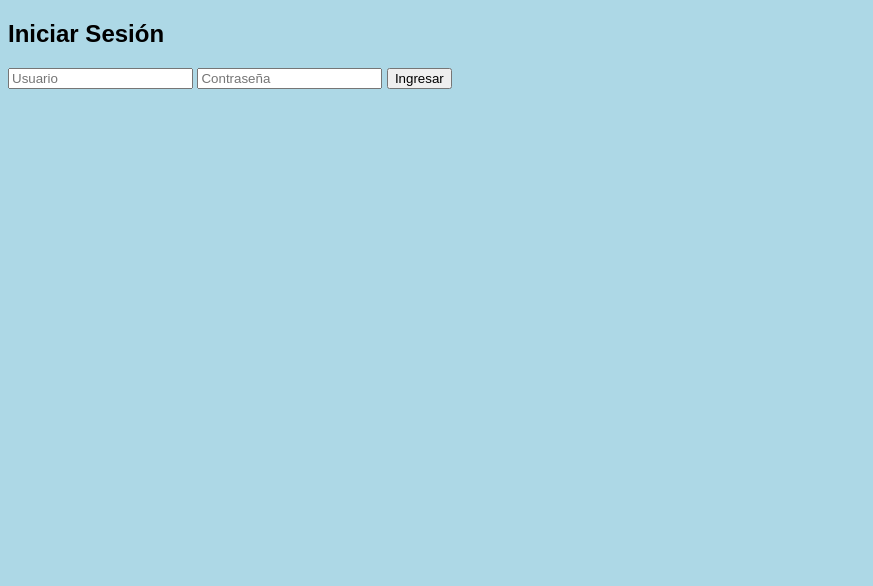
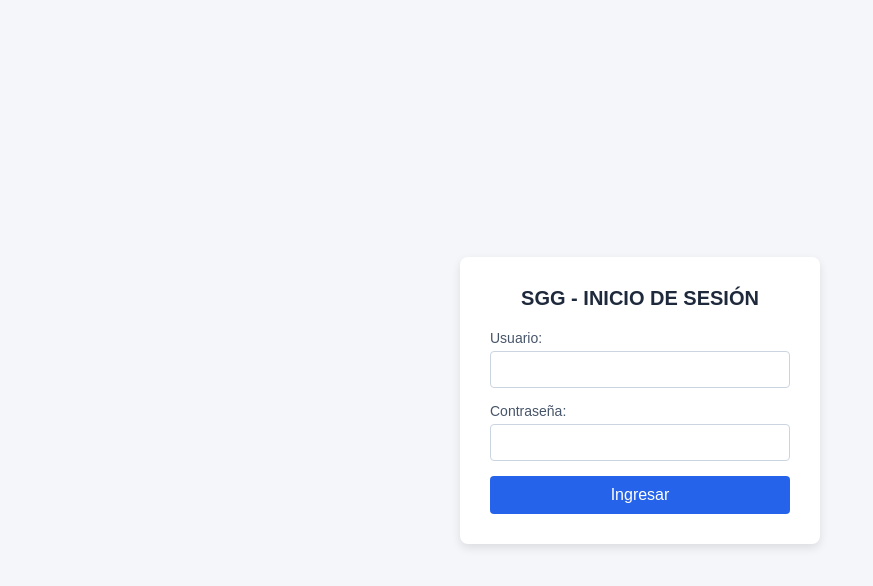
Before and after one commit to ayelensalazar013-hue/AyelenSalazar_Act12-PI1, a plain HTML site: page index.html in a window 1280 px wide. Shown: the whole page, without its empty margins (0-873 px from the left). Drawn offline with Linux system fonts and the light colour scheme.

Commit message:
Primer cambio realizado

```diff
--- a/CSS/style.css
+++ b/CSS/style.css
@@ -1,4 +1,63 @@
+* {
+  box-sizing: border-box;
+  margin: 0;
+  padding: 0;
+}
+
 body {
-  background-color: lightblue;
-  font-family: sans-serif;
+  font-family: Arial, sans-serif;
+  background-color: #f4f6f9;
+  display: flex;
+  justify-content: center;
+  align-items: center;
+  height: 100vh;
 }
+
+.login-container {
+  background-color: #ffffff;
+  padding: 30px;
+  border-radius: 8px;
+  box-shadow: 0 4px 10px rgba(0, 0, 0, 0.1);
+  width: 100%;
+  max-width: 360px;
+}
+
+h1 {
+  font-size: 20px;
+  color: #1e293b;
+  margin-bottom: 20px;
+  text-align: center;
+}
+
+.input-group {
+  margin-bottom: 15px;
+}
+
+label {
+  display: block;
+  margin-bottom: 5px;
+  color: #475569;
+  font-size: 14px;
+}
+
+input {
+  width: 100%;
+  padding: 10px;
+  border: 1px solid #cbd5e1;
+  border-radius: 4px;
+}
+
+.btn-submit {
+  width: 100%;
+  padding: 10px;
+  background-color: #2563eb;
+  color: white;
+  border: none;
+  border-radius: 4px;
+  cursor: pointer;
+  font-size: 16px;
+}
+
+.btn-submit:hover {
+  background-color: #1d4ed8;
+}
--- a/index.html
+++ b/index.html
@@ -2,15 +2,24 @@
 <html lang="es">
 <head>
   <meta charset="UTF-8">
-  <title>SGG - Inicio de Sesión</title>
-  <link rel="stylesheet" href="CSS/style.css">
+  <meta name="viewport" content="width=device-width, initial-scale=1.0">
+  <title>SGG - INICIO DE SESIÓN</title>
+  <link rel="stylesheet" href="css/style.css">
 </head>
 <body>
-  <form>
-    <h2>Iniciar Sesión</h2>
-    <input type="text" placeholder="Usuario">
-    <input type="password" placeholder="Contraseña">
-    <button type="submit">Ingresar</button>
-  </form>
+  <main class="login-container">
+    <h1>SGG - INICIO DE SESIÓN</h1>
+    <form class="login-form">
+      <div class="input-group">
+        <label for="usuario">Usuario:</label>
+        <input type="text" id="usuario" name="usuario" required>
+      </div>
+      <div class="input-group">
+        <label for="password">Contraseña:</label>
+        <input type="password" id="password" name="password" required>
+      </div>
+      <button type="submit" class="btn-submit">Ingresar</button>
+    </form>
+  </main>
 </body>
 </html>
```
